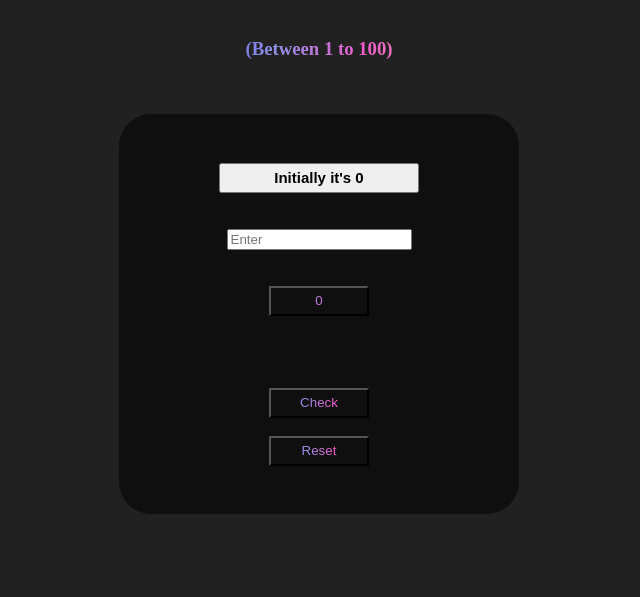
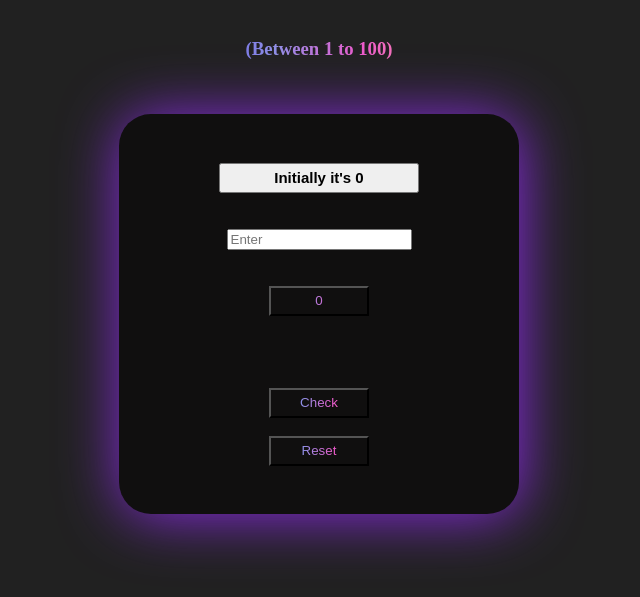
Before and after one commit to Abi04nash/Guess-the-number, a plain HTML site: page index.html in a window 1280 px wide. Shown: the part 69-666 px from the top of the page, without its empty margins (321-961 px from the left). Drawn offline with Linux system fonts and the light colour scheme.

Commit message:
some styling

```diff
--- a/index.html
+++ b/index.html
@@ -35,6 +35,9 @@
             justify-content: center;
             align-items: center;
             border-radius: 2rem;
+            filter: drop-shadow(2px 2px 30px blueviolet);
+
+
 
         }
 
```
